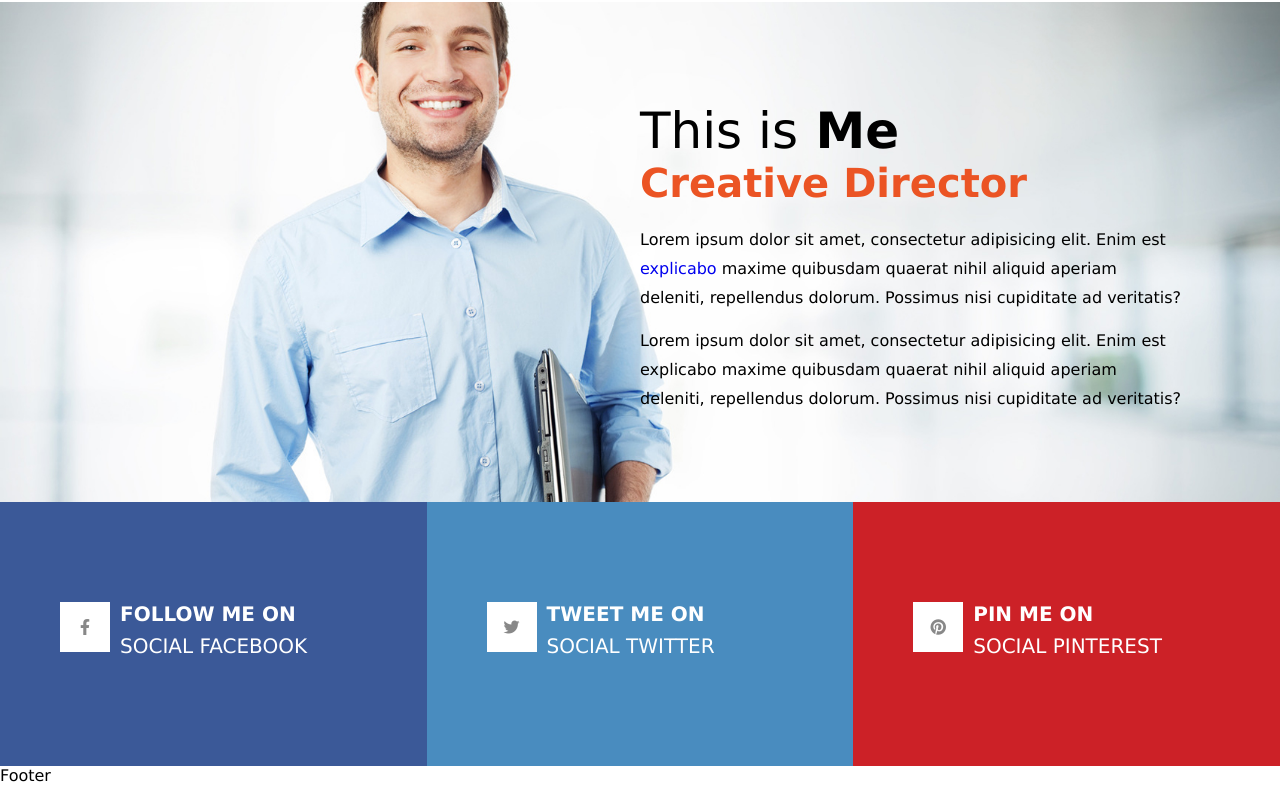
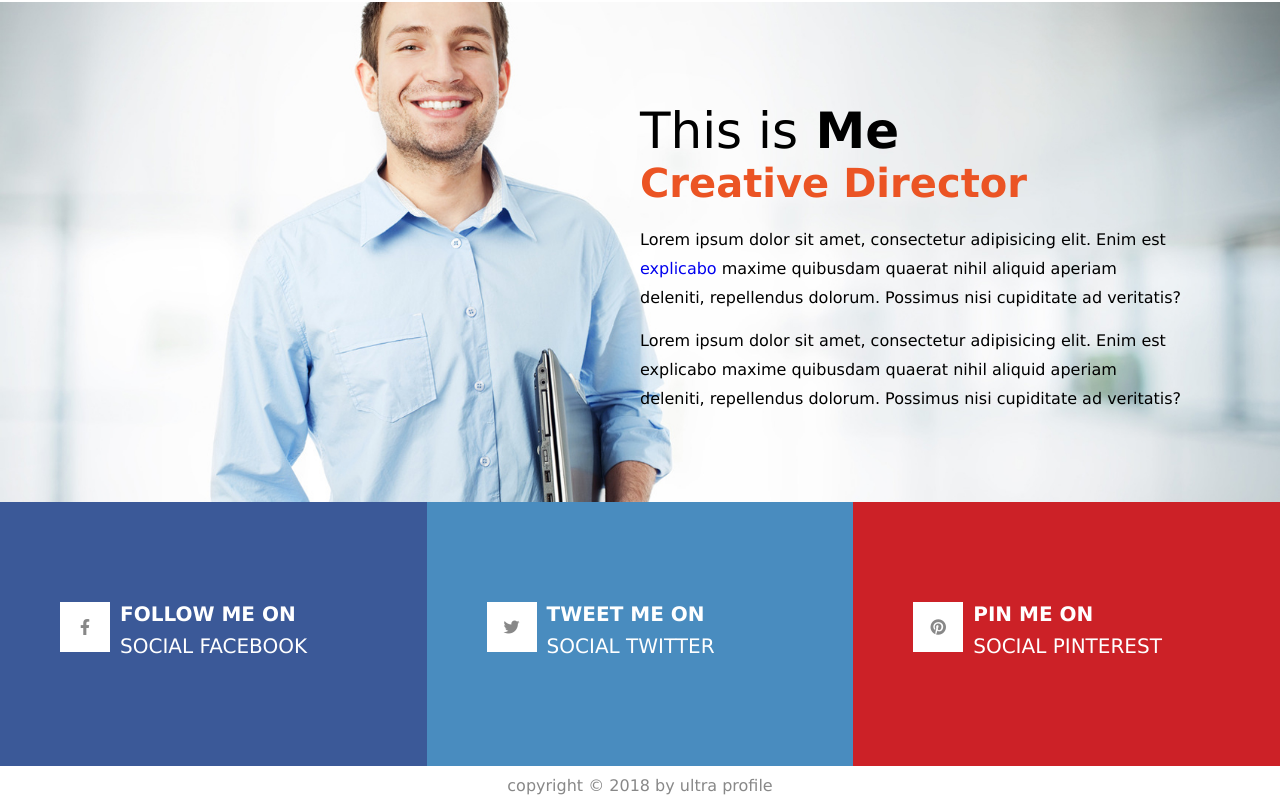
Before and after one commit to Mohaned-Adel/ULTRA-template, a React (Create React App) app: page / in a window 1280 px wide. Shown: the part 2184-2989 px from the top of the page. Built offline with nearby package versions, Linux system fonts and the light colour scheme.

Commit message:
adding: footer component with style

```diff
--- a/src/components/Footer/Footer.js
+++ b/src/components/Footer/Footer.js
@@ -1,9 +1,11 @@
+import { FooterSection, FooterParag } from "./FooterStyle";
+
 const Footer = () => {
-    return (
-        <div>
-            Footer
-        </div>
-    )
-}
+  return (
+    <FooterSection>
+      <FooterParag> copyright &copy; 2018 by ultra profile </FooterParag>
+    </FooterSection>
+  );
+};
 
 export default Footer;
--- /dev/null
+++ b/src/components/Footer/FooterStyle.js
@@ -0,0 +1,10 @@
+import styled from "styled-components";
+
+export const FooterSection = styled.div`
+  text-align: center;
+  padding: 10px 0;
+`;
+
+export const FooterParag = styled.p`
+  color: #888;
+`;
```
Also changed, not shown: src/components/Footer/Footer.css (deleted).
